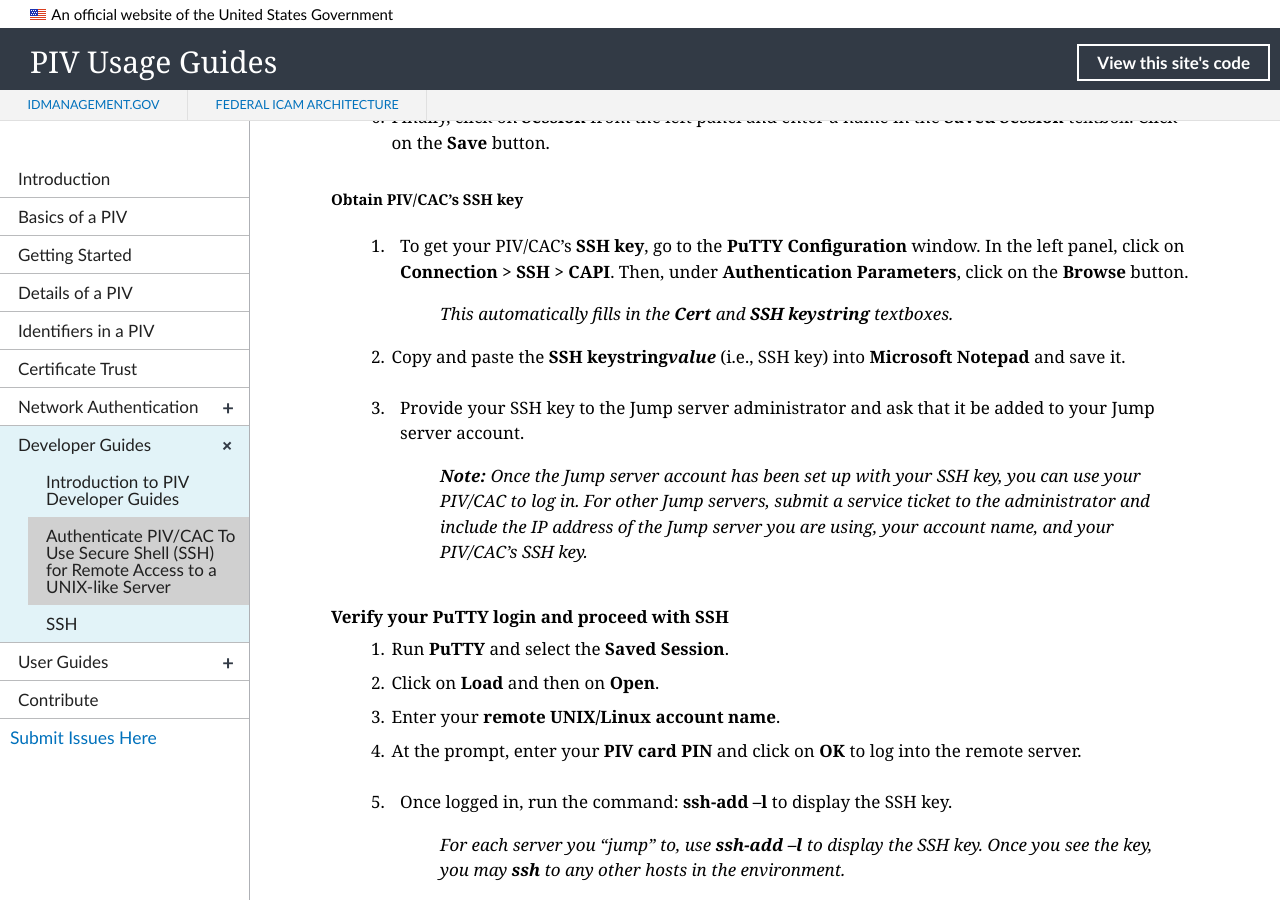
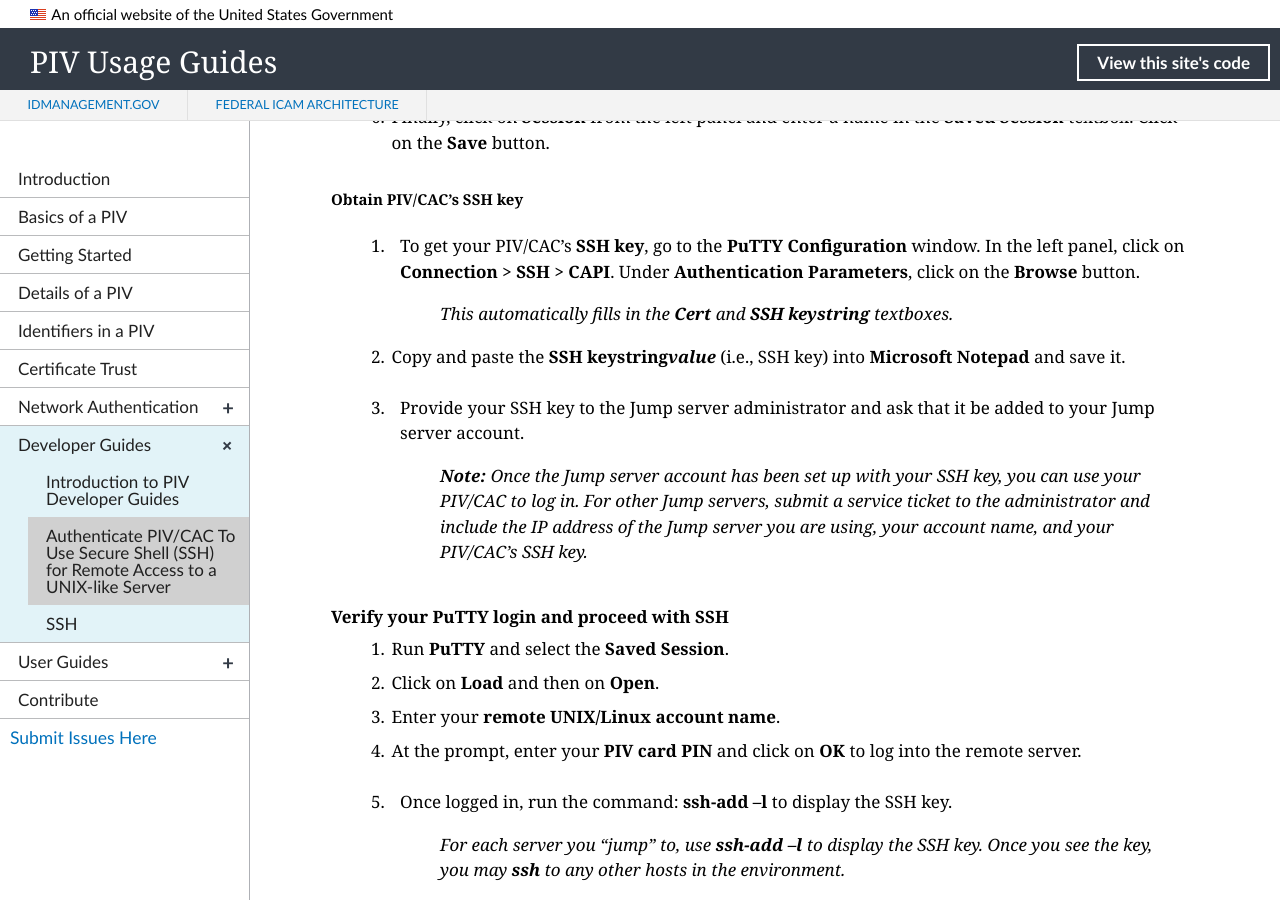
Before and after one commit to GSA/piv-guides, a Jekyll site: the page built from _devconfig/ssh-all-2.md, in a window 1280 px wide and 900 px high, scrolled down 2661 px. Built offline with Jekyll 4.4.1, drawn with Linux system fonts in a browser that asks for light colours; nearby versions of some CDN libraries.

Commit message:
Create ssh-all-2.md

```diff
--- a/_devconfig/ssh-all-2.md
+++ b/_devconfig/ssh-all-2.md
@@ -43,7 +43,7 @@
 
 #### Use PIV/CAC to insert Microsoft CAPI key into Pageant
 
-  > **Note:**  The **CAPI key** is the "Smart Card certificate" discussed in Step 9.
+> **Note:**  The **CAPI key** is the "Smart Card certificate" discussed in Step 9.
 
   1. Insert your **PIV/CAC** into the smartcard reader.
   2. Open **Windows Explorer**.
@@ -82,7 +82,7 @@
 
 ##### Obtain PIV/CAC's SSH key
 
-  1. To get your PIV/CAC's **SSH key**, go to the **PuTTY Configuration** window. In the left panel, click on **Connection &gt; SSH &gt; CAPI**.  Then, under **Authentication Parameters**, click on  the **Browse** button.
+  1. To get your PIV/CAC's **SSH key**, go to the **PuTTY Configuration** window. In the left panel, click on **Connection &gt; SSH &gt; CAPI**.  Under **Authentication Parameters**, click on  the **Browse** button.
 
      > _This automatically fills in the **Cert** and **SSH keystring** textboxes._
 
```
